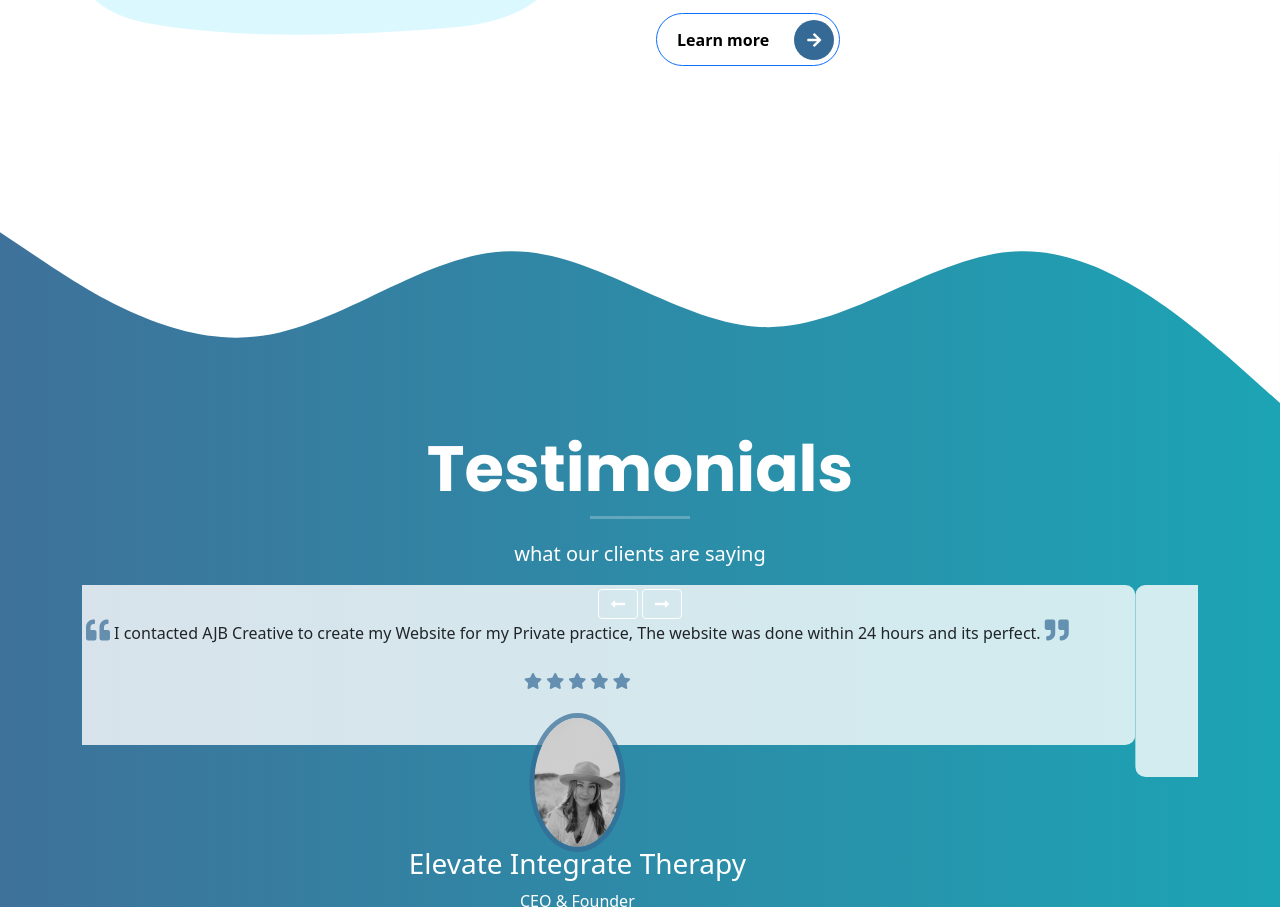
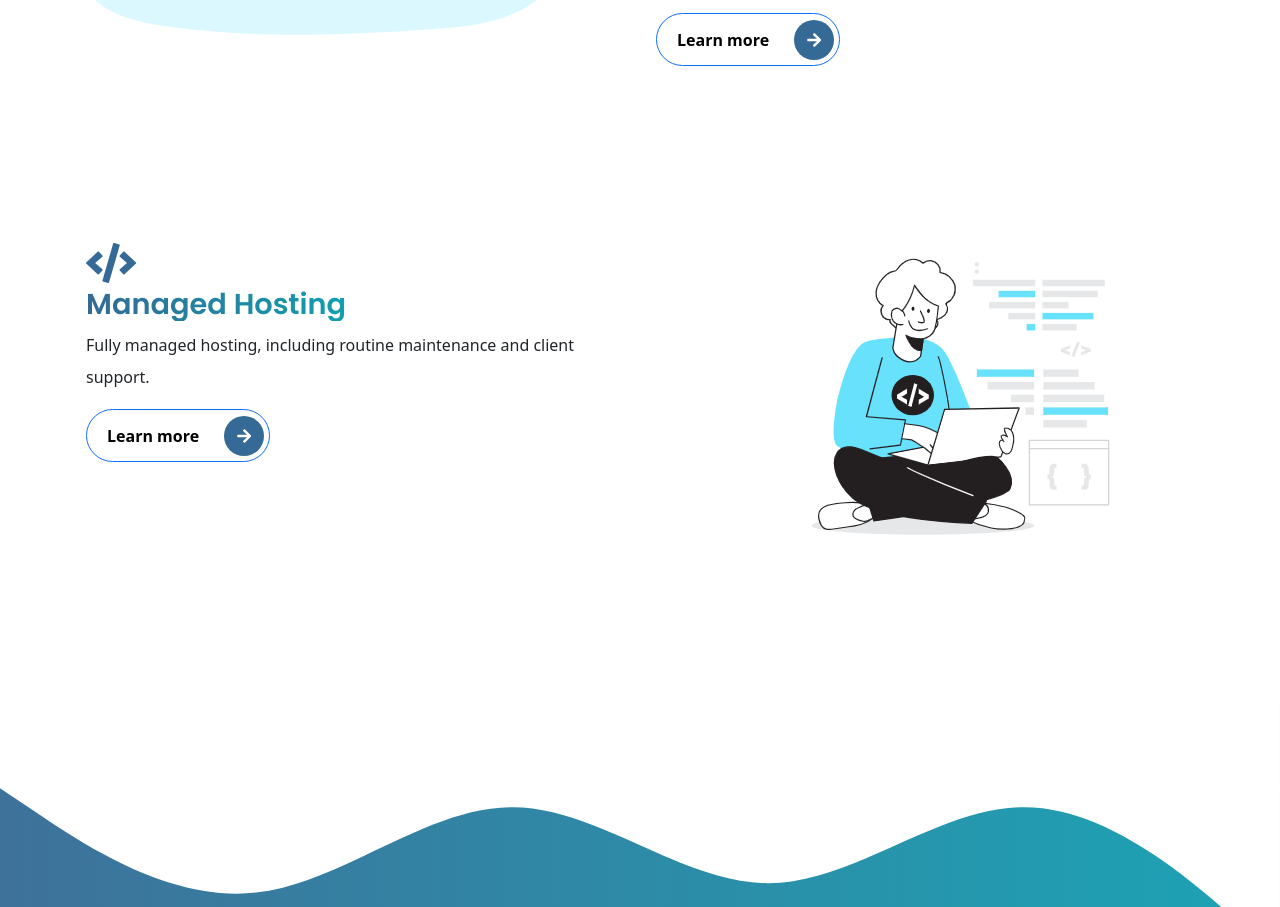
Before and after one commit to Andrewb312/ajbcreative, a plain HTML site: page index.html in a window 1280 px wide. Shown: the part 2742-3649 px from the top of the page. Drawn offline with nearby package versions, Linux system fonts and the light colour scheme.

Commit message:
new services section

```diff
--- a/index.html
+++ b/index.html
@@ -237,6 +237,27 @@
               </div>
             </div>
           </div>
+
+          <div class="row">
+            <div class="col-lg-6 col-md-6 col-sm-12 col-xs-12 services mt-4">
+              <div class="services__content">
+                <div class="icon d-block fas fa-code"></div>
+
+
+                <h3 class="display-3--title mt-1">Managed Hosting</h3>
+                <p class="lh-lg">
+                  Fully managed hosting, including routine maintenance and client support.
+                </p>
+                <button type="button" class="rounded-pill btn-rounded border-primary">Learn more
+                  <span><i class="fas fa-arrow-right"></i></span>
+                </button>
+              </div>
+            </div>
+            <div class="col-lg-6 col-md-6 col-sm-12 col-xs-12 services mt-4 text-end">
+              <div class="services__pic">
+                <img src="images/services/Web Developer_Flatline.png" alt="webdev illustration" class="img-fluid">
+              </div>
+            </div>
   </section>
 
 
```
Also changed, not shown: images/services/Web Developer_Flatline.png (added), 5 other files.
